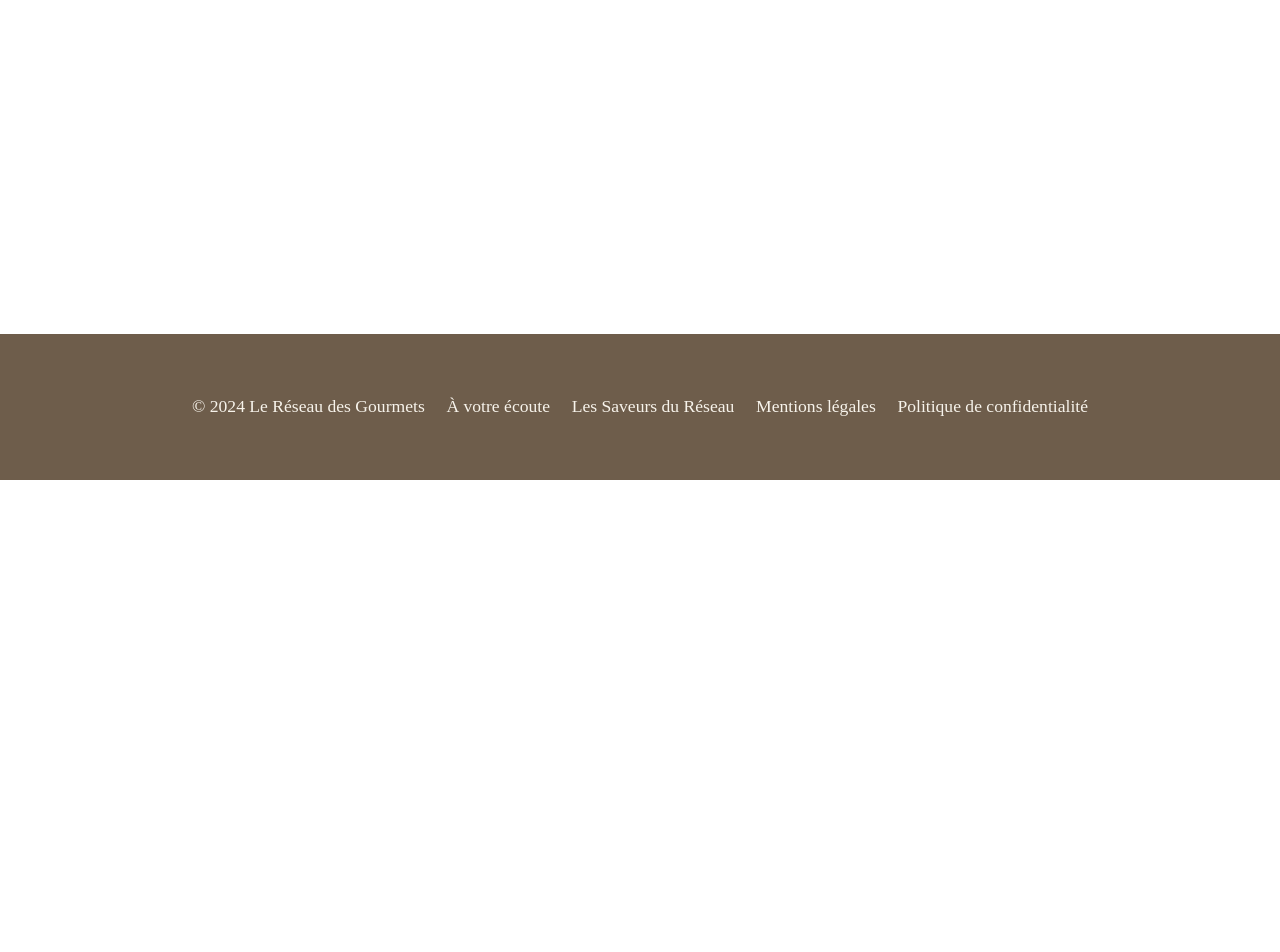
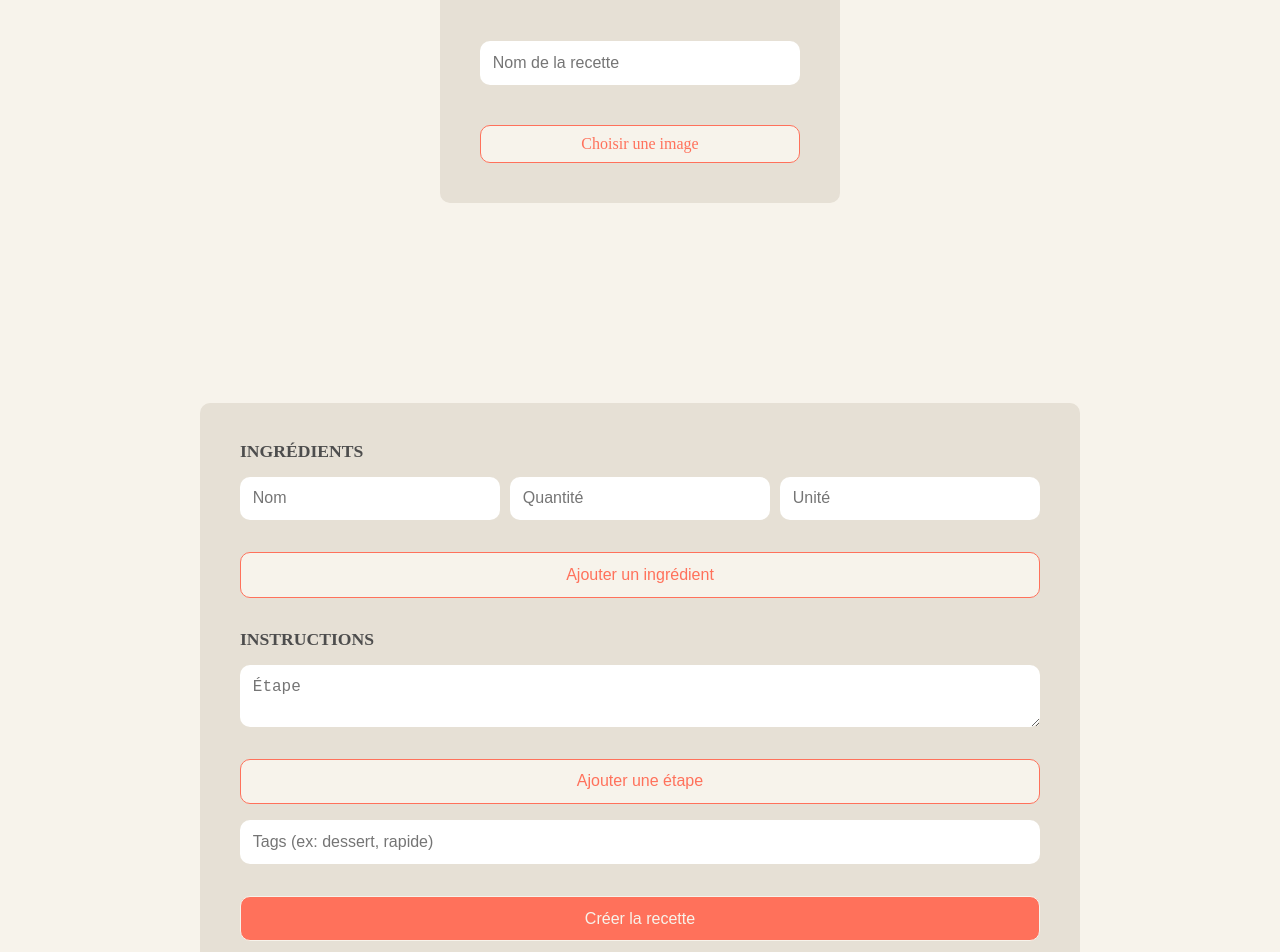
Before and after one commit to TigerSnowy/le_reseau_des_gourmets, a React (Vite) app in the folder code/client/: page /recettes/creation in a window 1280 px wide. Shown: the part 320-1272 px from the top of the page. Before the commit the page ends 800 px from the top, so only its background shows below. Built offline with nearby package versions, Linux system fonts and the light colour scheme.

Commit message:
✅ add create recipe page

```diff
--- a/code/client/src/assets/scss/confidentiality.module.scss
+++ b/code/client/src/assets/scss/confidentiality.module.scss
@@ -20,7 +20,7 @@
         h2 {
             margin-bottom: 3rem;
             text-align: center;
-            font-size: 25px;
+            font-size: 1.6rem;
         }
     }
 
@@ -42,8 +42,9 @@
             border-radius: 10px;
             padding: 0.7rem 3rem;
             width: 90%;
-            font-size: 15px;
+            font-size: 1rem;
             cursor: pointer;
+            transition: 0.3s;
 
             &:hover {
                 background: var(--secondary-color);
@@ -62,6 +63,7 @@
             width: 90%;
             font-size: 15px;
             cursor: pointer;
+            transition: 0.3s;
 
             &:hover {
                 background: var(--secondary-color);
@@ -95,8 +97,9 @@
             padding: 0.7rem 3rem;
             margin-top: 2rem;
             width: 90%;
-            font-size: 15px;
+            font-size: 1rem;
             cursor: pointer;
+            transition: 0.3s;
 
             &:hover {
                 background: var(--secondary-color);
--- /dev/null
+++ b/code/client/src/assets/scss/createRecipe.module.scss
@@ -0,0 +1,132 @@
+.recipeContainer {
+    display: flex;
+    flex-direction: row;
+    flex-wrap: wrap;
+    justify-content: center;
+    color: var(--primary-color);
+    margin-bottom: 3rem;
+    // max-width: 100rem;
+    // margin: auto;
+    padding: 2rem;
+    // min-height: 80vh;
+    gap: 5rem;
+
+    .left {
+        background: var(--tertiary-color);
+        margin-top: 4rem;
+        width: 25rem;
+        padding: 2.5rem;
+        border-radius: 10px;
+
+        .customFileUpload {
+            background: var(--secondary-color);
+            color: var(--emphasis-color);
+            border: 1px solid var(--emphasis-color);
+            padding: 10px;
+            border-radius: 10px;
+            cursor: pointer;
+            display: inline-block;
+            text-align: center;
+            transition: 0.3s;
+            margin-top: 1.5rem;
+
+            &:hover {
+                background: var(--emphasis-color);
+                color: var(--secondary-color);
+                border: 1px solid var(--secondary-color);
+            }
+        }
+
+        .imgInput {
+            display: none;
+        }
+
+        .previewImage {
+            max-width: 100%;
+            height: auto;
+            margin-top: 1rem;
+            border: 2px solid var(--primary-color);
+          }
+    }
+
+    .right {
+        background: var(--tertiary-color);
+        margin-top: 7.5rem;
+        // margin-left: 7rem;
+        padding: 2.5rem;
+        border-radius: 10px;
+        width: 55rem;
+    }
+
+    h1 {
+      font-size: 1.8rem;
+      margin-top: 1.4rem;
+      margin-bottom: 3rem;
+      text-transform: uppercase;
+    }
+
+    form {
+      display: flex;
+      flex-direction: column;
+      width: 100%;
+      gap: 1rem;
+
+      h3 {
+        font-size: 1.1rem;
+        text-transform: uppercase;
+      }
+
+      .instructionsMargin {
+        margin-top: 1.1rem;
+      }
+    }
+
+    input, textarea, button {
+      width: 100%;
+      max-width: 100%;
+      padding: 0.8rem;
+      border-radius: 10px;
+      font-size: 1rem;
+      border: none;
+    }
+
+    textarea {
+        min-width: 100%;
+    }
+
+    .ingredientRow {
+      display: flex;
+      gap: 10px;
+
+      input {
+        flex: 1;
+      }
+    }
+
+    button {
+      background-color: var(--secondary-color);
+      color: var(--emphasis-color);
+      border: 1px solid var(--emphasis-color);
+      margin-top: 1rem;
+      cursor: pointer;
+      transition: 0.3s;
+
+      &:hover {
+        background-color: var(--emphasis-color);
+        color: var(--secondary-color);
+        border: 1px solid var(--secondary-color);
+      }
+    }
+
+    .submitButton {
+        background: var(--emphasis-color);
+        color: var(--secondary-color);
+        border: 1px solid var(--secondary-color);
+
+        &:hover {
+            background-color: var(--secondary-color);
+            color: var(--emphasis-color);
+            border: 1px solid var(--emphasis-color);
+        }
+    }
+  }
--- a/code/client/src/assets/scss/settings.module.scss
+++ b/code/client/src/assets/scss/settings.module.scss
@@ -21,7 +21,7 @@
         h2 {
             margin-bottom: 3rem;
             text-align: center;
-            font-size: 25px;
+            font-size: 1.6rem;
         }
     }
 
@@ -93,8 +93,9 @@
             padding: 0.7rem 3rem;
             margin-top: 2rem;
             width: 90%;
-            font-size: 15px;
+            font-size: 1rem;
             cursor: pointer;
+            transition: 0.3s;
 
             &:hover {
                 background: var(--secondary-color);
--- a/code/client/src/assets/scss/style.scss
+++ b/code/client/src/assets/scss/style.scss
@@ -13,6 +13,7 @@ html, body, #root {
     height: 100%;
     margin: 0;
     padding: 0;
+    background: var(--secondary-color);
 }
 
 img {
--- a/code/client/src/assets/scss/themes.module.scss
+++ b/code/client/src/assets/scss/themes.module.scss
@@ -13,7 +13,7 @@
     h2 {
         margin-bottom: 3rem;
         text-align: center;
-        font-size: 25px;
+        font-size: 1.6rem;
     }
 
     .themesContainer {
--- a/code/client/src/page/CreateRecipesPage.tsx
+++ b/code/client/src/page/CreateRecipesPage.tsx
@@ -1,5 +1,166 @@
+import { useState } from "react";
+import styles from "../assets/scss/createRecipe.module.scss";
+
 const CreateRecipePage = () => {
-	return <></>;
+	// stocke le nomde la recette
+	const [recipeName, setRecipeName] = useState("");
+
+	// stocke l'image téléchargée par l'utilisateur
+	const [image, setImage] = useState<File | null>(null);
+
+	// stocke la liste des ingrédients (un id unique pour chaque (crypto.randomUUID))
+	const [ingredients, setIngredients] = useState([
+		{ id: crypto.randomUUID(), name: "", quantity: "", unit: "" },
+	]);
+
+	//stocke la liste des instructions sous forme de texte (id unique)
+	const [instructions, setInstructions] = useState([
+		{ id: crypto.randomUUID(), text: "" },
+	]);
+
+	// stocke les tags associés à la recette
+	const [tags, setTags] = useState("");
+
+	// gère le changement d'image et stock le fichier séléctionné
+	const handleImageChange = (event: React.ChangeEvent<HTMLInputElement>) => {
+		if (event.target.files) {
+			setImage(event.target.files[0]);
+		}
+	};
+
+	// ajoute un nouvel ingrédient à la liste
+	const addIngredient = () => {
+		setIngredients([
+			...ingredients,
+			{ id: crypto.randomUUID(), name: "", quantity: "", unit: "" },
+		]);
+	};
+
+	// ajoute une nouvelle instruction à la liste
+	const addInstruction = () => {
+		setInstructions([...instructions, { id: crypto.randomUUID(), text: "" }]);
+	};
+
+	return (
+		<div className={styles.recipeContainer}>
+			<div className={styles.left}>
+				<h1>Créer une recette</h1>
+				<form>
+					{/* nom de la recette */}
+					<input
+						type="text"
+						placeholder="Nom de la recette"
+						value={recipeName}
+						onChange={(e) => setRecipeName(e.target.value)}
+						required
+					/>
+
+					{/* image */}
+					<label htmlFor="imageUpload" className={styles.customFileUpload}>
+						Choisir une image
+					</label>
+					<input
+						id="imageUpload"
+						type="file"
+						accept="image/*"
+						onChange={handleImageChange}
+						className={styles.imgInput}
+					/>
+					{image && (
+						<img
+							src={URL.createObjectURL(image)}
+							alt="Aperçu de l'image"
+							className={styles.previewImage}
+						/>
+					)}
+				</form>
+			</div>
+			<div className={styles.right}>
+				<form>
+					{/* ingrédients */}
+					<h3>Ingrédients</h3>
+					{ingredients.map((ingredient) => (
+						<div key={ingredient.id} className={styles.ingredientRow}>
+							<input
+								type="text"
+								placeholder="Nom"
+								value={ingredient.name}
+								onChange={(e) => {
+									const newIngredients = ingredients.map((i) =>
+										i.id === ingredient.id ? { ...i, name: e.target.value } : i,
+									);
+									setIngredients(newIngredients);
+								}}
+								required
+							/>
+							{/* quantité */}
+							<input
+								type="text"
+								placeholder="Quantité"
+								value={ingredient.quantity}
+								onChange={(e) => {
+									const newIngredients = ingredients.map((i) =>
+										i.id === ingredient.id
+											? { ...i, quantity: e.target.value }
+											: i,
+									);
+									setIngredients(newIngredients);
+								}}
+								required
+							/>
+							{/* unité */}
+							<input
+								type="text"
+								placeholder="Unité"
+								value={ingredient.unit}
+								onChange={(e) => {
+									const newIngredients = ingredients.map((i) =>
+										i.id === ingredient.id ? { ...i, unit: e.target.value } : i,
+									);
+									setIngredients(newIngredients);
+								}}
+							/>
+						</div>
+					))}
+					<button type="button" onClick={addIngredient}>
+						Ajouter un ingrédient
+					</button>
+
+					{/* instructions */}
+					<h3 className={styles.instructionsMargin}>Instructions</h3>
+					{instructions.map((step) => (
+						<textarea
+							key={step.id}
+							placeholder={"Étape"}
+							value={step.text}
+							onChange={(e) => {
+								const newInstructions = instructions.map((s) =>
+									s.id === step.id ? { ...s, text: e.target.value } : s,
+								);
+								setInstructions(newInstructions);
+							}}
+							required
+						/>
+					))}
+					<button type="button" onClick={addInstruction}>
+						Ajouter une étape
+					</button>
+
+					{/* tags */}
+					<input
+						type="text"
+						placeholder="Tags (ex: dessert, rapide)"
+						value={tags}
+						onChange={(e) => setTags(e.target.value)}
+					/>
+
+					<button className={styles.submitButton} type="submit">
+						Créer la recette
+					</button>
+				</form>
+			</div>
+		</div>
+	);
 };
 
 export default CreateRecipePage;
--- a/code/client/src/page/LoginPage.tsx
+++ b/code/client/src/page/LoginPage.tsx
@@ -5,9 +5,11 @@ import LoginIllustration from "/img/pinch.png";
 const LoginPage = () => {
 	return (
 		<div className={styles.authContainer}>
+			{/* illustration */}
 			<div className={styles.left}>
 				<img src={LoginIllustration} alt="Illustration connexion" />
 			</div>
+			{/* formulaire */}
 			<div className={styles.right}>
 				<h1>CONNEXION</h1>
 				<form>
```
Also changed, not shown: code/client/src/assets/scss/auth.module.scss (+36 -15 lines).
